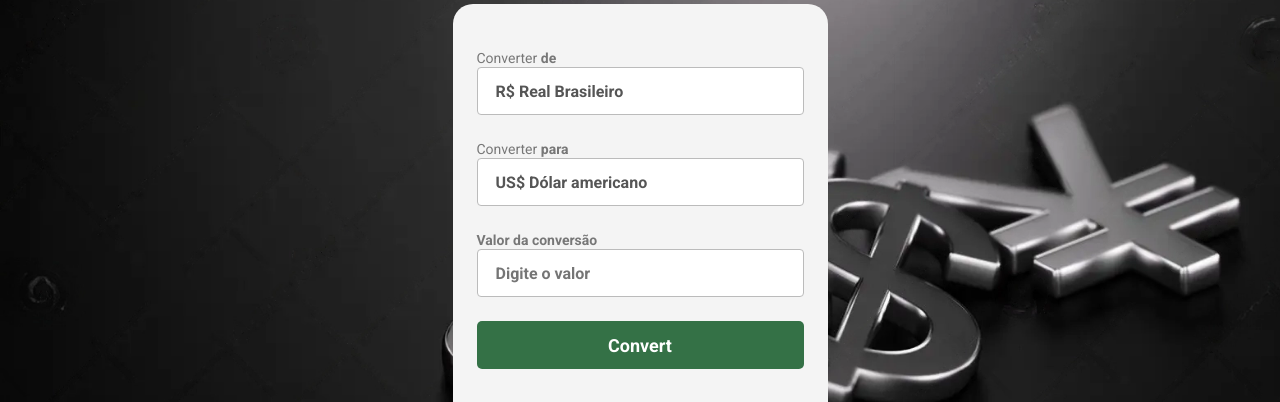
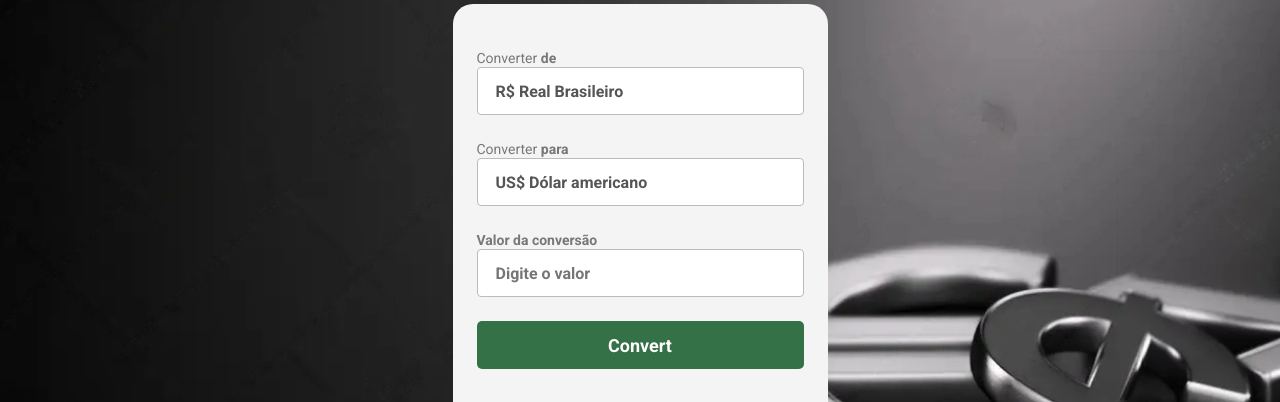
Before and after one commit to sergioliveira-developer/Projeto-Converdor-de-Moedas, a plain HTML site: page index.html in a window 1280 px wide. Shown: the part 261-663 px from the top of the page. Drawn offline with Linux system fonts and the light colour scheme.

Commit message:
alteração na altura da imagem do background

```diff
--- a/style.css
+++ b/style.css
@@ -8,8 +8,7 @@
 body {
     background: url(./assets/background.png) no-repeat;
     background-size: cover;
-    height: 100vh;
-    width: 100vw;
+    height: 100%;
     position: relative;
 }
 
```
